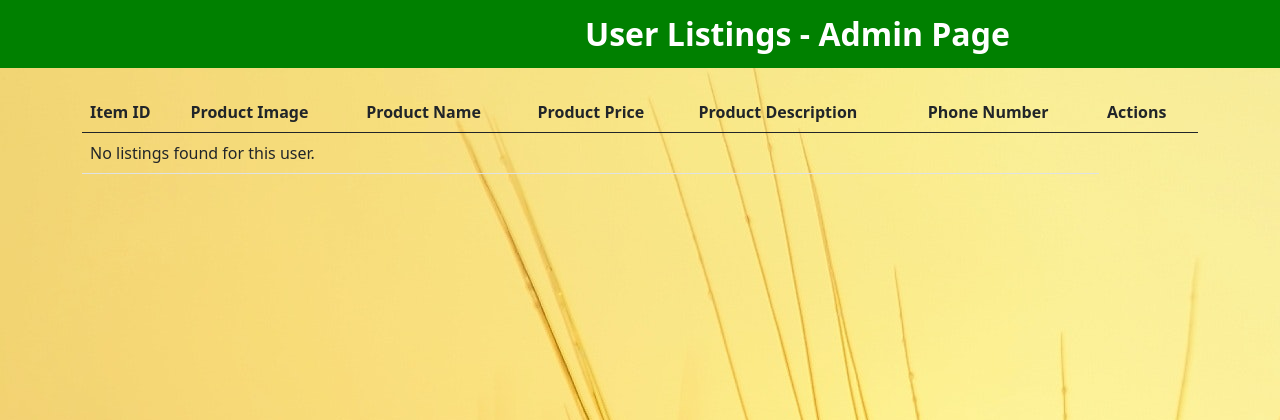
After one commit to Sineth57/Agriculture-CPlus---Group-Project--Group-4.2, a PHP site: page /userdbproducts1.php?user_id=3 in a window 1280 px wide. The commit adds this page. Shown: the top 420 px of the page. Run offline with PHP 8.4, Linux system fonts and the light colour scheme; data comes from the database, SQL or seed files in the repository.

Commit message:
Added separate php page for users to see their products

```diff
--- a/admin_page.php
+++ b/admin_page.php
@@ -100,7 +100,7 @@ if (!isset($admin_id)) {
 
                 <a href="userdb.php" class="btn">Registered User Details</a>
 
-                <a href="php admin crud/database.php" class="btn">User Listning Requests</a>
+                <a href="php admin crud/database.php" class="btn">Edit/Delete Listnings</a>
 
             </div>
             <br>
--- a/php admin crud/database.php
+++ b/php admin crud/database.php
@@ -184,9 +184,9 @@ if (isset($_POST['submit'])) {
             <?php } ?>
         </table>
     </div>
-    <script>
+    <!-- <script>
     alert('A new product has been added!');
-    </script>
+    </script> -->
 
 </body>
 
--- a/php admin crud/database2.php
+++ b/php admin crud/database2.php
@@ -193,6 +193,11 @@ if (!$result) {
                     ]; ?>" class="btn"> <i class="fas fa-trash"></i> delete </a>
                 </td>
 <<<<<<< Updated upstream
+<<<<<<< Updated upstream
+=======
+
+
+>>>>>>> Stashed changes
 =======
 
 
--- /dev/null
+++ b/userdbproducts1.php
@@ -0,0 +1,72 @@
+<!DOCTYPE html>
+<html lang="en">
+<head>
+    <meta charset="UTF-8">
+    <meta name="viewport" content="width=device-width, initial-scale=1.0">
+    <link href="https://cdn.jsdelivr.net/npm/bootstrap@5.0.2/dist/css/bootstrap.min.css" rel="stylesheet" integrity="sha384-EVSTQN3/azprG1Anm3QDgpJLIm9Nao0Yz1ztcQTwFspd3yD65VohhpuuCOmLASjC" crossorigin="anonymous">
+    <title>User Listings</title>
+</head>
+<body style="background-image: url('pexels-pixabay-207247.jpg');">
+    <h2 style="padding-left: 585px; color: white; background-color: green; padding-top: 15px; padding-bottom: 15px">
+        <strong>User Listings - Admin Page</strong>
+
+    </h2>
+    <div class="container my-4">
+        <table class="table">
+            <thead>
+                <tr>
+                    <th>Item ID</th>
+                    <th>Product Image</th>
+                    <th>Product Name</th>
+                    <th>Product Price</th>
+                    <th>Product Description</th>
+                    <th>Phone Number</th>
+                    <th>Actions</th>
+                </tr>
+            </thead>
+            <tbody>
+                <?php
+                include 'config.php';
+
+                // Check if user_id is provided in the URL
+                if (isset($_GET['user_id'])) {
+                    $user_id = $_GET['user_id'];
+
+                    // Fetch products for the specific user
+                    $sql = "SELECT * FROM products WHERE userid = $user_id";
+                    $result = $conn->query($sql);
+
+                    if ($result->rowCount() > 0) {
+                        while ($row = $result->fetch(PDO::FETCH_ASSOC)) {
+                            echo "
+                            <tr>
+                                <td>{$row['id']}</td>
+                                <td><img src='php admin crud/uploaded_img/" .
+                        $row['image'] .
+                        "' height='100' alt=''></td></td>
+                                <td>{$row['name']}</td>
+                                <td>Rs.{$row['price']}/-</td>
+                                <td>{$row['description']}</td>
+                                <td>{$row['pnumber']}</td>
+                                <td>
+                                <a href='php admin crud/database.php' class='btn btn-primary'>Edit Listning</a>
+                            </td>
+                            </tr>";
+                        }
+                    } else {
+                        echo "<tr><td colspan='6'>No listings found for this user.</td></tr>";
+                    }
+                } else {
+                    echo "<tr><td colspan='6'>User ID not provided.</td></tr>";
+                }
+                ?>
+            </tbody>
+        </table>
+    </div>
+    <script src="https://cdn.jsdelivr.net/npm/bootstrap@5.0.2/dist/js/bootstrap.bundle.min.js" integrity="sha384-MrcW6ZMFYlzcLA8Nl+NtUVF0sA7MsXsP1UyJoMp4YLEuNSfAP+JcXn/tWtIaxVXM" crossorigin="anonymous"></script>
+</body>
+</html>
+
+
+
+<!-- <td><img src='uploaded_img/{$row['image']}' height='100' alt=''></td> -->
```
Also changed, not shown: userdb.php (+14 -2 lines).
